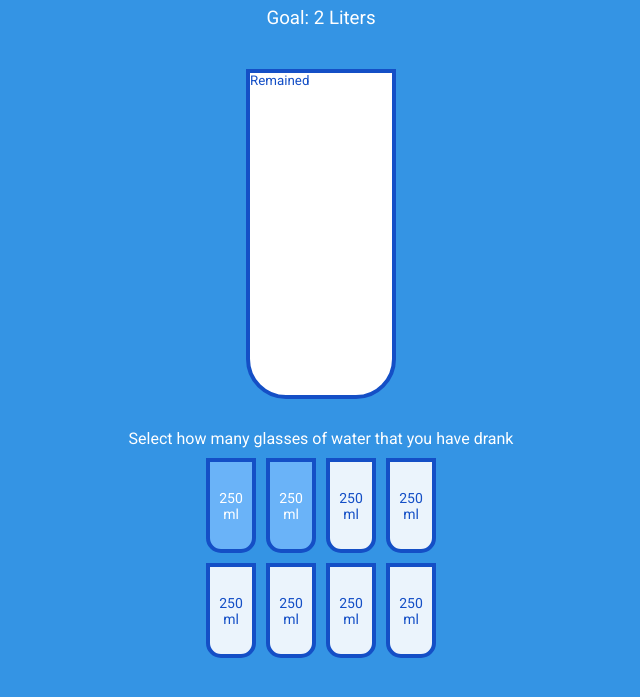
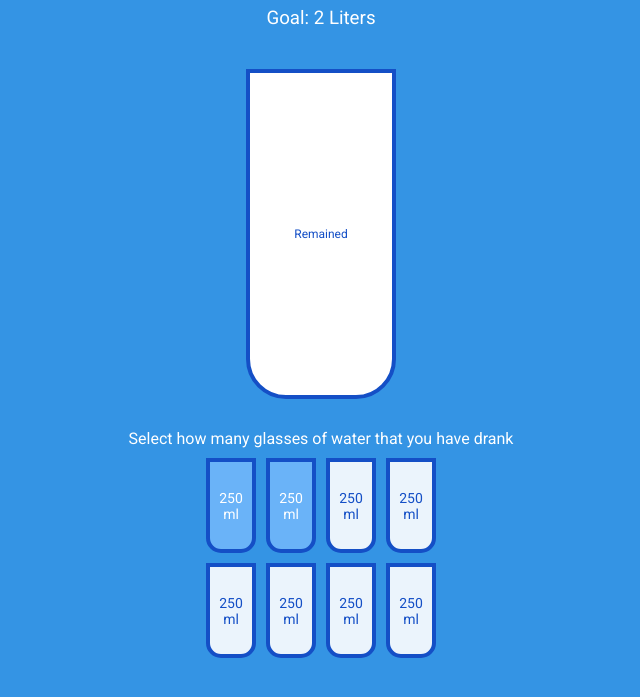
Before and after one commit to JJeCho/50Projects, a plain HTML site: page DrinkWater/index.html in a window 1280 px wide. Shown: the part 59-756 px from the top of the page, without its empty margins (319-959 px from the left). Drawn offline with Linux system fonts and the light colour scheme.

Commit message:
Update index.html

```diff
--- a/DrinkWater/index.html
+++ b/DrinkWater/index.html
@@ -12,6 +12,7 @@
     <h3>Goal: 2 Liters</h3>
 
     <div class="cup">
+        <div class="remained" id="remained">
             <span id="liters"></span>
             <small>Remained</small>
         </div>
```
